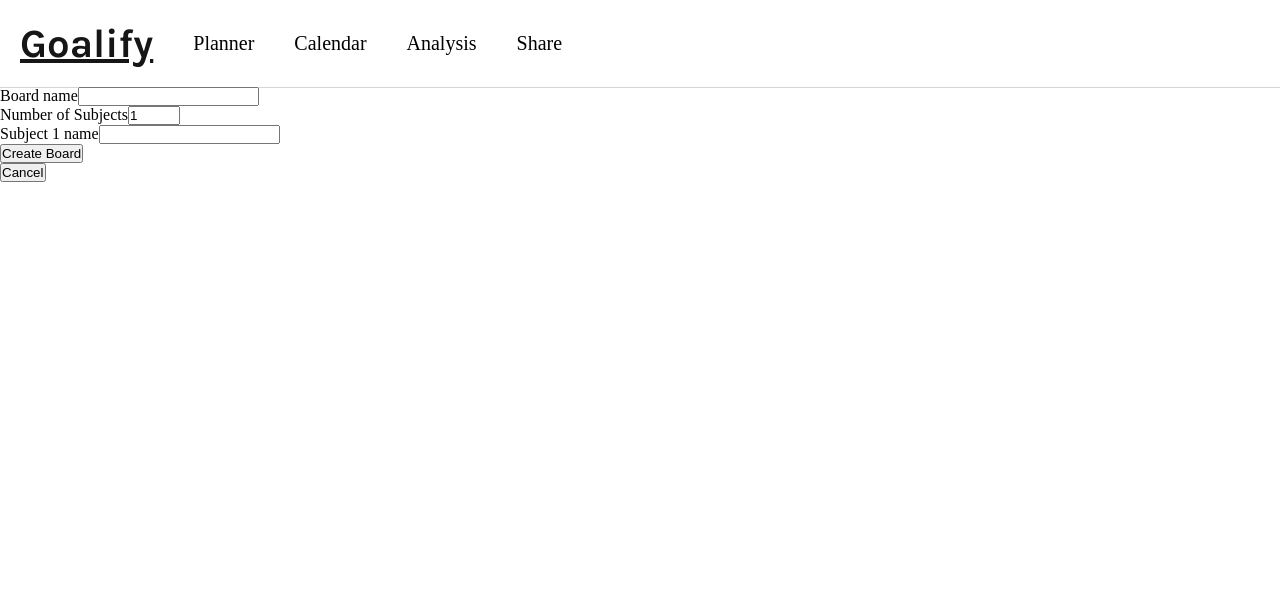
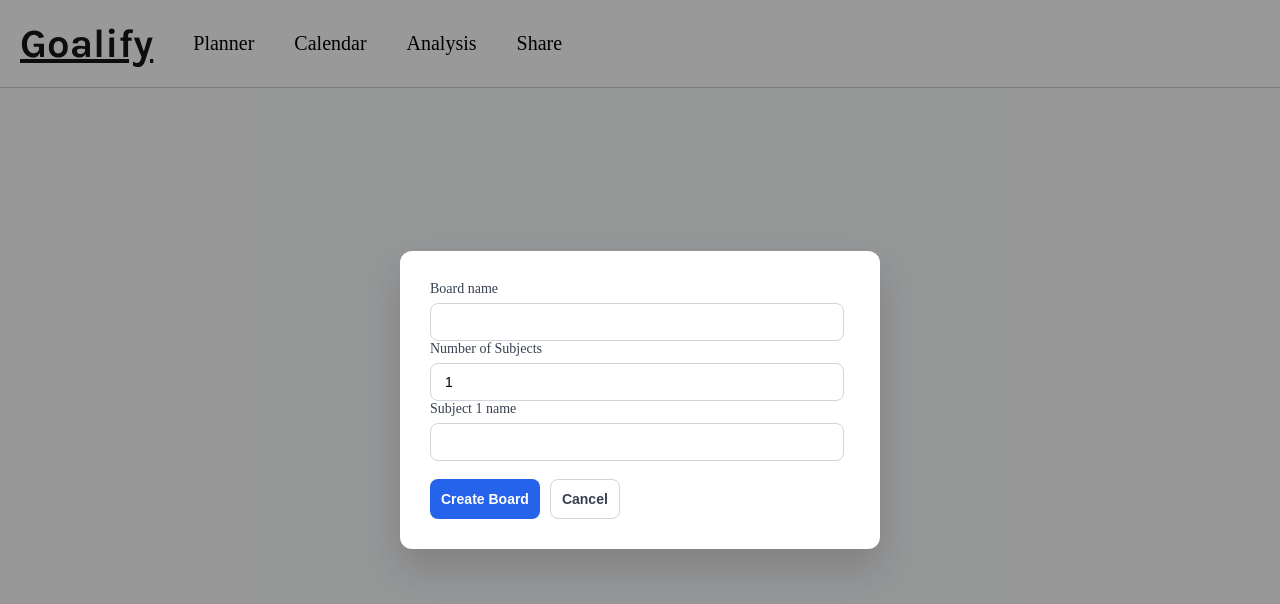
Before and after one commit to krish999777/goalify, a React (Vite) app: page / in a window 1280 px wide. Both pictures are taken after a click on the button "New Board". Shown: the top 604 px of the page. Built offline with nearby package versions, Linux system fonts and the light colour scheme.

Commit message:
homepage complete with styling

```diff
--- a/package.json
+++ b/package.json
@@ -10,8 +10,10 @@
     "preview": "vite preview"
   },
   "dependencies": {
+    "bootstrap": "^5.3.8",
     "chart.js": "^4.5.1",
     "react": "^19.2.0",
+    "react-bootstrap": "^2.10.10",
     "react-chartjs-2": "^5.3.1",
     "react-dom": "^19.2.0",
     "react-router-dom": "^7.13.0"
--- a/src/Components/CreateBoard.jsx
+++ b/src/Components/CreateBoard.jsx
@@ -5,7 +5,7 @@ export default function({handleSubmit,toggleNewBoard,setData}){
     let subjectInputSubjectsArray=[]
     for(let i=1;i<=newBoardSubjectCount;i++){
         subjectInputSubjectsArray.push(
-            <div key={i}>
+            <div className="input" key={i}>
                 <label htmlFor={`board-name-${i}`}>Subject {i} name</label>
                 <input autoComplete="off" name={`board-name-${i}`} id={`board-name-${i}`} type="text" required={true}/>
             </div>
@@ -49,20 +49,30 @@ export default function({handleSubmit,toggleNewBoard,setData}){
 
     }
     return(
-         <div className="new-board-container">
+         <div
+         className="new-board-container"
+         onClick={(e) => {
+            if (e.target === e.currentTarget) {
+                toggleNewBoard()
+            }
+        }}>
             <form onSubmit={handleSubmit}>
-                <div>
-                    <label htmlFor="board-name">Board name</label>
-                    <input name="board-name"id="board-name" type="text"required={true} autoComplete="off" />
+                 <div className="form-scroll-area">
+                    <div className="input">
+                        <label htmlFor="board-name">Board name</label>
+                        <input name="board-name"id="board-name" type="text"required={true} autoComplete="off" />
+                    </div>
+                    <div className="input">
+                        <label htmlFor="subjects-count">Number of Subjects</label>
+                        <input autoComplete="off" name="subject-count" onChange={boardSubjectCountSetter} id="subjects-count"type="number" min="1" max="50"defaultValue="1" required={true} />
+                    </div>
+                    {subjectInputSubjectsArray}
                 </div>
-                <div>
-                    <label htmlFor="subjects-count">Number of Subjects</label>
-                    <input autoComplete="off" name="subject-count" onChange={boardSubjectCountSetter} id="subjects-count"type="number" min="1" max="50"defaultValue="1" required={true} />
+                <div className="button-group">
+                    <button className="submit-btn">Create Board</button>
+                    <button className="cancel" type="button" onClick={toggleNewBoard}>Cancel</button>
                 </div>
-                {subjectInputSubjectsArray}
-                <button>Create Board</button>
             </form>
-            <button onClick={toggleNewBoard}>Cancel</button>
         </div>
     )
 }
--- /dev/null
+++ b/src/Components/Footer.jsx
@@ -0,0 +1,3 @@
+export default function(){
+
+}
--- a/src/Components/PieChart.jsx
+++ b/src/Components/PieChart.jsx
@@ -11,16 +11,16 @@ export default function({pending,done,started}){
     const data = {
     labels: [
         'Pending',
-        'Done',
-        'Started'
+        'Started',
+        'Done'
     ],
     datasets: [{
         label: 'Progress',
-        data: [pending, done, started],
+        data: [pending, started, done],
         backgroundColor: [
-        'rgb(255, 99, 132)',
-        'rgb(54, 162, 235)',
-        'rgb(255, 205, 86)'
+        '#6B7280',
+        '#F59E0B',
+        '#10B981'
         ],
         hoverOffset: 4
     }]
--- a/src/style.css
+++ b/src/style.css
@@ -1,11 +1,47 @@
+:root {
+  /* Background */
+  --bg-main: #F9FAFB;
+  --bg-card: #FFFFFF;
+  --bg-secondary: #F3F4F6;
+
+  /* Text */
+  --text-main: #111827;
+  --text-secondary: #4B5563;
+  --text-muted: #9CA3AF;
+
+  /* Primary */
+  --primary: #2563EB;
+  --primary-hover: #1D4ED8;
+  --primary-light: #DBEAFE;
+
+  /* Status */
+  --pending: #6B7280;
+  --started: #F59E0B;
+  --completed: #10B981;
+
+  /* Danger */
+  --danger: #DC2626;
+  --danger-hover: #B91C1C;
+
+  /* Borders */
+  --border: #E5E7EB;
+}
 *{
     margin:0;
     padding:0;
+}
+a{
+    text-decoration:none;
+    color:black;
 }
 nav{
     display:flex;
     align-items:Center;
     box-shadow:0 0 1px black;
+    background-color:white;
+}
+body{
+    background-color:var(--bg-main);
 }
 nav>a{
     text-decoration:none;
@@ -21,3 +57,242 @@ nav>a:hover{
     font-weight:bold;
     font-size:40px;
 }
+.homepage{
+    margin:50px;
+}
+.new-board-btn{
+    padding:10px;
+    width:100px;
+    border:none;
+    background-color:var(--primary);
+    border-radius:20px;
+    color:#FFFFFF;
+    font-weight:bold;
+    margin:15px 0;
+    margin-right:30px;
+}
+.new-board-btn:hover{
+    cursor:pointer;
+    box-shadow:1px 1px 1px 0 var(--primary-hover);
+    background-color:var(--primary-hover);
+}
+.clear-local-btn{
+    padding:10px;
+    width:150px;
+    border:none;
+    background-color:var(--primary);
+    border-radius:20px;
+    color:#FFFFFF;
+    font-weight:bold;
+    margin:15px 0;
+    margin-right:30px;
+}
+.clear-local-btn:hover{
+    cursor:pointer;
+    box-shadow:1px 1px 1px 0 var(--primary-hover);
+    background-color:var(--primary-hover);
+}
+.homepage-navlinks{
+    padding:10px 20px;
+    border-radius:16px;
+    margin-right:30px;
+}
+.homepage-navlinks:hover{
+    background-color:var(--primary-hover);
+}
+.btn-primary {
+    color: white;
+    font-weight:bold;
+    background-color:var(--primary);
+}
+.homepage-buttons-container{
+    display:flex;
+    flex-wrap:wrap;
+    align-items:center;
+    justify-content:center;
+}
+.total-counts{
+    display:flex;
+    flex-wrap:wrap;
+    justify-content:Center;
+}
+.total-counts>div{
+    display:flex;
+    flex-direction:column;
+    align-items:Center;
+    margin:20px;
+    padding:30px;
+    background-color:var(--bg-card);
+    border-radius:10px;
+    border:1px solid var(--border);
+    justify-content:space-between;
+}
+.total-counts>div:hover{
+    box-shadow:0px 0px 1px 1px grey;
+}
+.total-counts>div>.title{
+    color:var(--text-secondary);
+    font-size:20px;
+}
+.total-counts>div>.value{
+    color:var(--text-main);
+    font-size:30px;
+    font-weight:bold;
+}
+.all-boards{
+    display:flex;
+    flex-wrap:wrap;
+    align-items: flex-start;
+}
+.all-boards>a{
+    display: inline-block;
+    width: fit-content;
+    align-self:flex-start;
+}
+.each-board{
+    background-color:var(--bg-card);
+    border:1px solid var(--border);
+    border-radius:8px;
+    padding:30px;
+    min-width:200px;
+    width:auto;
+    margin:5px;
+    cursor:pointer;
+    display:flex;
+    flex-direction:column;
+
+}
+.each-board:hover{
+    background-color:var(--bg-secondary)
+}
+.each-board>.title{
+    font-weight:bold;
+    font-size:30px;
+    margin-bottom:20px;
+    text-align:Center;
+}
+.each-subject{
+    font-size:large;
+}
+.in-progress-container{
+    display:flex;
+    flex-direction:column;
+    align-items:center;
+}
+.in-progress-container>.title{
+    margin:20px;
+    text-align:center;
+    font-size:30px;
+    font-weight:bold;
+}
+.in-progress-subjects{
+    width:100%;
+    display:flex;
+    flex-wrap:wrap;
+    justify-content:space-around;
+}
+.in-progress-subjects>div{
+    background-color:var(--bg-secondary);
+    border:1px solid var(--border);
+    margin:20px;
+    padding:30px;
+    font-size:30px;
+    font-weight:400;
+    border-radius:8px;
+}
+.pie-chart{
+    display:flex;
+    justify-content:Center;
+    margin-top:50px;
+}
+.chart-container{
+    display:flex;
+    justify-content:center;
+    width:500px;
+}
+.new-board-container {
+  position: fixed;
+  inset: 0;
+  background: rgba(0, 0, 0, 0.4);
+  display: flex;
+  justify-content: center;
+  align-items: center;
+  z-index: 1000;
+}
+.new-board-container form {
+  background: #ffffff;
+  width: 100%;
+  max-width: 420px;
+  padding: 30px;
+  border-radius: 12px;
+  box-shadow: 0 20px 40px rgba(0, 0, 0, 0.15);
+  display: flex;
+  flex-direction: column;
+  gap: 18px;
+  max-height: 90vh;
+  overflow: hidden;
+}
+.input {
+  display: flex;
+  flex-direction: column;
+  gap: 6px;
+}
+.input label {
+  font-size: 14px;
+  font-weight: 500;
+  color: #374151;
+}
+.input input {
+  padding: 10px 14px;
+  font-size: 14px;
+  border: 1px solid #d1d5db;
+  border-radius: 8px;
+  transition: all 0.2s ease;
+}
+.input input:focus {
+  outline: none;
+  border-color: #2563eb;
+  box-shadow: 0 0 0 3px rgba(37, 99, 235, 0.15);
+}
+.new-board-container button {
+  padding: 11px;
+  font-size: 14px;
+  border-radius: 8px;
+  cursor: pointer;
+  font-weight: 600;
+  transition: 0.2s ease;
+}
+.submit-btn {
+  background: #2563eb;
+  color: white;
+  border: none;
+}
+.submit-btn:hover {
+  background: #1d4ed8;
+}
+.cancel {
+  background: transparent;
+  border: 1px solid #d1d5db;
+  color: #374151;
+}
+
+.cancel:hover {
+  background: #f3f4f6;
+}
+.button-group{
+    display: flex;
+    gap: 10px;
+}
+.form-scroll-area {
+  overflow-y: auto;
+  max-height: 60vh;
+  padding-right: 6px;
+}
+.no-boards-container{
+    margin:50px;
+    padding:50px;
+    display:flex;
+    flex-direction:column;
+    align-items:center;
+
+}
```
Also changed, not shown: src/Components/HomePage.jsx (+44 -16 lines), 1 other file (tests, documents, lock files or other folders).
